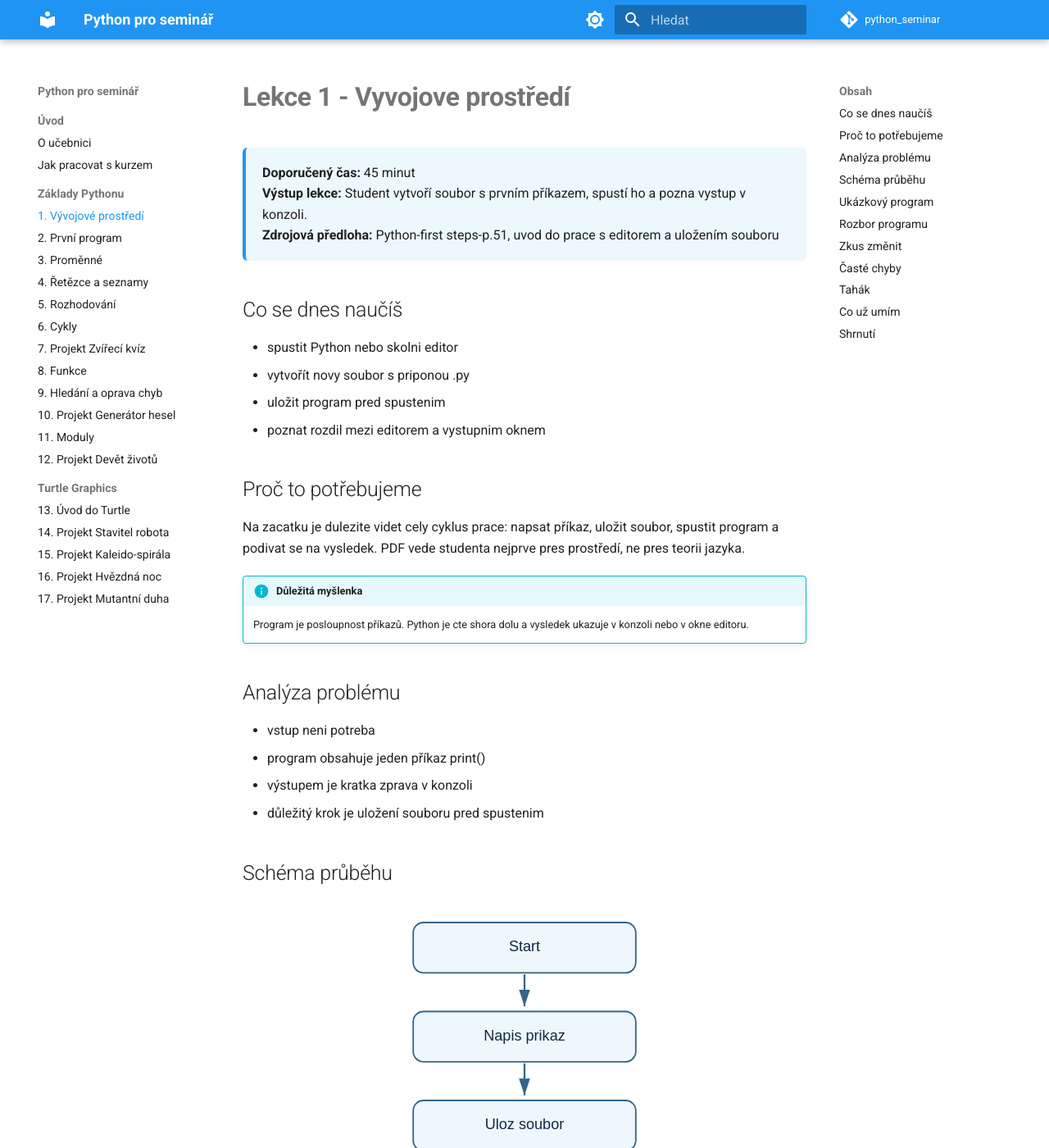
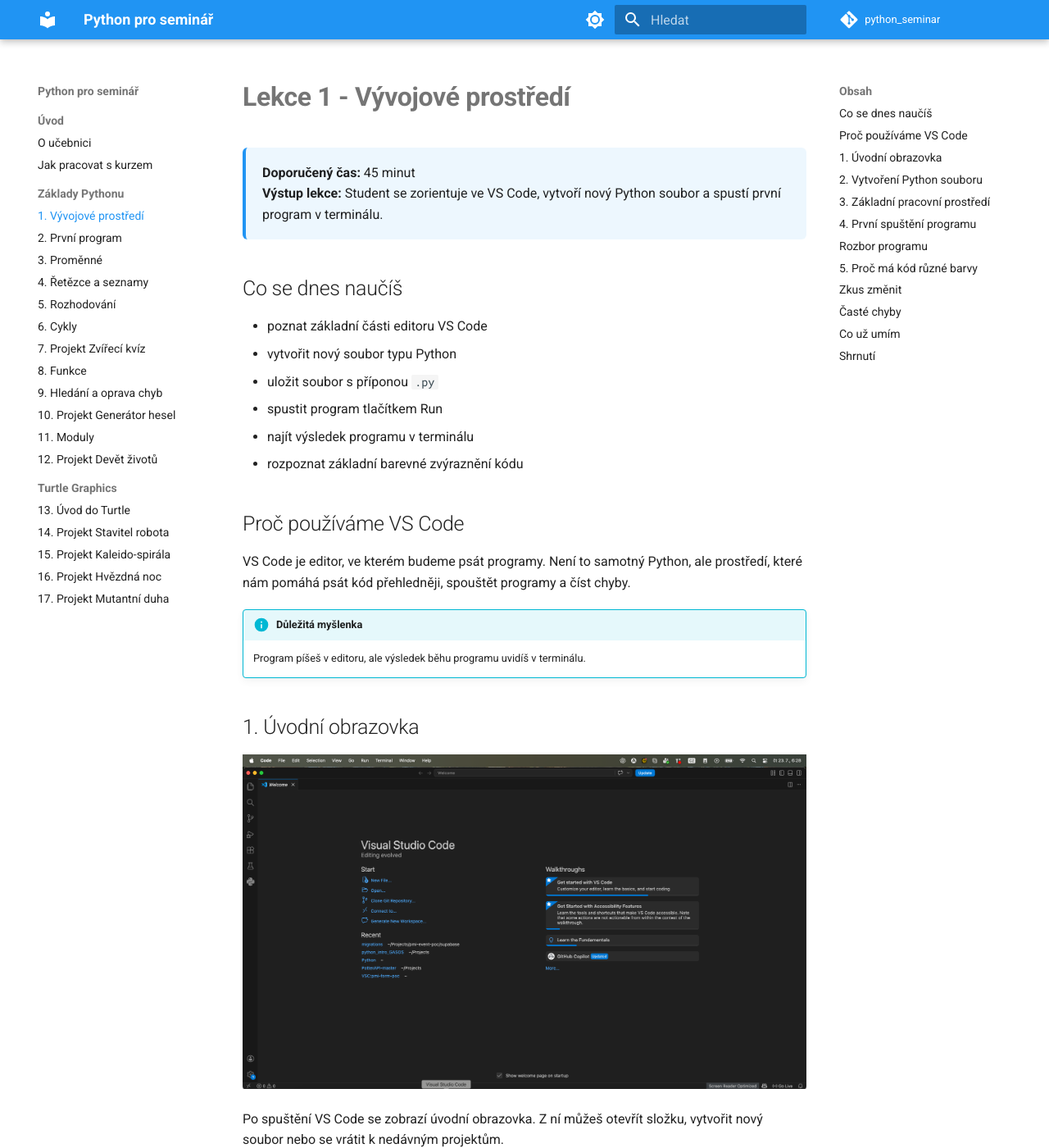
Before and after one commit to faitjaroslav-byte/python_seminar, an MkDocs documentation site: the page built from docs/01-vyvojove-prostredi/index.md, in a window 1280 px wide and 1400 px high. Shown: the whole window at 82% size. Built offline with MkDocs 1.6.1 and Material for MkDocs 9.7.7, drawn with Linux system fonts in a browser that asks for light colours; comment, search, counter and statistics services are not loaded; some of the changed text lies outside the part shown.

Commit message:
Add VS Code environment lesson

````diff
--- a/docs/01-vyvojove-prostredi/code/hello.py
+++ b/docs/01-vyvojove-prostredi/code/hello.py
@@ -1 +1,4 @@
-print("Python funguje.")
+print("Hello, World!")
+print("What's your name?")
+person = input()
+print("Hello,", person)
--- a/docs/01-vyvojove-prostredi/index.md
+++ b/docs/01-vyvojove-prostredi/index.md
@@ -1,86 +1,123 @@
-# Lekce 1 - Vyvojove prostředí
+# Lekce 1 - Vývojové prostředí
 
 <div class="lesson-meta">
 <strong>Doporučený čas:</strong> 45 minut<br>
-<strong>Výstup lekce:</strong> Student vytvoří soubor s prvním příkazem, spustí ho a pozna vystup v konzoli.<br>
-<strong>Zdrojová předloha:</strong> Python-first steps-p.51, uvod do prace s editorem a uložením souboru
+<strong>Výstup lekce:</strong> Student se zorientuje ve VS Code, vytvoří nový Python soubor a spustí první program v terminálu.
 </div>
 
 ## Co se dnes naučíš
 
-- spustit Python nebo skolni editor
-- vytvořít novy soubor s priponou .py
-- uložit program pred spustenim
-- poznat rozdil mezi editorem a vystupnim oknem
+- poznat základní části editoru VS Code
+- vytvořit nový soubor typu Python
+- uložit soubor s příponou `.py`
+- spustit program tlačítkem Run
+- najít výsledek programu v terminálu
+- rozpoznat základní barevné zvýraznění kódu
 
-## Proč to potřebujeme
+## Proč používáme VS Code
 
-Na zacatku je dulezite videt cely cyklus prace: napsat příkaz, uložit soubor, spustit program a podivat se na vysledek. PDF vede studenta nejprve pres prostředí, ne pres teorii jazyka.
+VS Code je editor, ve kterém budeme psát programy. Není to samotný Python, ale prostředí, které nám pomáhá psát kód přehledněji, spouštět programy a číst chyby.
 
 !!! info "Důležitá myšlenka"
-    Program je posloupnost příkazů. Python je cte shora dolu a vysledek ukazuje v konzoli nebo v okne editoru.
+    Program píšeš v editoru, ale výsledek běhu programu uvidíš v terminálu.
 
-## Analýza problému
+## 1. Úvodní obrazovka
 
-- vstup neni potreba
-- program obsahuje jeden příkaz print()
-- výstupem je kratka zprava v konzoli
-- důležitý krok je uložení souboru pred spustenim
+![Úvodní obrazovka VS Code](images/vscode-welcome.png)
 
-## Schéma průběhu
+Po spuštění VS Code se zobrazí úvodní obrazovka. Z ní můžeš otevřít složku, vytvořit nový soubor nebo se vrátit k nedávným projektům.
 
-![Lekce 1 - Vyvojove prostředí - schéma průběhu](images/flowchart.svg){ .flowchart }
+## 2. Vytvoření Python souboru
 
-## Ukázkový program
+![Vytvoření nového Python souboru](images/vscode-new-python-file.png)
+
+Nový program vytvoříš jako **Python File**. Soubor musí mít příponu `.py`, například:
+
+```text
+hello.py
+```
+
+!!! tip "Přípona .py"
+    Přípona `.py` říká editoru i počítači, že jde o soubor s programem v Pythonu.
+
+## 3. Základní pracovní prostředí
+
+![VS Code s editorem, explorerem a terminálem](images/vscode-python-setup.png)
+
+Na obrázku vidíš základní části prostředí:
+
+| Část | K čemu slouží |
+| --- | --- |
+| Explorer | zobrazuje soubory a složky projektu |
+| Editor kódu | místo, kde píšeš program |
+| Záložka souboru | ukazuje, který soubor právě upravuješ |
+| Tlačítko Run | spustí aktuální Python soubor |
+| Terminál | zobrazí výstup programu a případné chyby |
+| Stavový řádek | ukazuje informace o souboru a použité verzi Pythonu |
+
+## 4. První spuštění programu
+
+V editoru může být například tento program:
 
 ```python title="code/hello.py" linenums="1"
-print("Python funguje.")
+print("Hello, World!")
+print("What's your name?")
+person = input()
+print("Hello,", person)
 ```
-
-[Stáhnout soubor `hello.py`](code/hello.py){ .md-button .md-button--primary }
 
 ## Rozbor programu
 
 | Část programu | Význam |
 | --- | --- |
-| `print(...)` | zobrazi text nebo hodnotu |
-| `"Python funguje."` | řetězec, ktery se ma vypsat |
-| uložení souboru | zaruci, ze se spustí aktuální verze programu |
+| `print("Hello, World!")` | vypíše první pozdrav |
+| `print("What's your name?")` | zobrazí otázku |
+| `person = input()` | počká na vstup uživatele a uloží ho do proměnné `person` |
+| `print("Hello,", person)` | vypíše pozdrav doplněný o zadané jméno |
+
+Po spuštění se výsledek objeví dole v terminálu. Program nejdřív vypíše pozdrav, potom se zeptá na jméno a nakonec použije odpověď v dalším výpisu.
+
+## 5. Proč má kód různé barvy
+
+VS Code obarvuje části kódu, aby se v něm lépe četlo. Tomu se říká zvýraznění syntaxe. Barvy se můžou lišit podle nastaveného motivu, ale ve výchozím tmavém režimu často uvidíš podobné rozlišení:
+
+| Část kódu | Příklad | Typická barva ve VS Code Dark Mode | Co barva napovídá |
+| --- | --- | --- | --- |
+| funkce | `print`, `input` | žlutá | Python zde volá hotovou funkci |
+| textový řetězec | `"Hello, World!"` | oranžová až hnědooranžová | jde o přesný text v uvozovkách |
+| proměnná | `person` | světle modrá | jméno hodnoty uložené v programu |
+| operátor | `=` | světlá / šedá | provádí přiřazení nebo jinou operaci |
+| závorky a čárky | `(`, `)`, `,` | světlá / šedá | určují strukturu příkazu |
+| čísla řádků | `1`, `2`, `3` | šedá | pomáhají orientaci v souboru |
 
 ## Zkus změnit
 
-- Změň text uvnitr uvozovek a spust program znovu.
-- Zkus program spustit bez uložení a sleduj, co se stane v tvem editoru.
-- Pridavej další radky s print() a porovnej pořadí výstupu.
+- Změň text `Hello, World!` a program znovu spusť.
+- Zadej při spuštění jiné jméno a sleduj výsledek v terminálu.
+- Přidej další řádek s `print()`.
 
 ## Časté chyby
 
-!!! warning "Častá chyba: Soubor se nespustíl v nove verzi"
-    **Proč vznikne:** Program nebyl po uprave ulozen.
+!!! warning "Častá chyba: Program se spustí ve staré verzi"
+    **Proč vznikne:** Soubor nebyl po úpravě uložený.
 
-    **Oprava:** Pred spustenim použij Save nebo klavesovou zkratku editoru.
+    **Oprava:** Před spuštěním soubor ulož.
 
-!!! warning "Častá chyba: Python hlasi chybu u textu"
-    **Proč vznikne:** Chybi jedna uvozovka.
+!!! warning "Častá chyba: Výstup hledám v editoru"
+    **Proč vznikne:** Kód se píše v editoru, ale program běží v terminálu.
 
-    **Oprava:** Doplň stejne uvozovky na začátek i konec textu.
-
-## Tahák
-
-| Zápis | K čemu slouží |
-| --- | --- |
-| `.py` | pripona souboru s programem v Pythonu |
-| Run | spusteni programu |
-| konzole | místo, kde se objevi textovy vystup |
+    **Oprava:** Po spuštění se podívej do spodní části VS Code na panel Terminal.
 
 ## Co už umím
 
-- [ ] umím vytvořít novy soubor programu
-- [ ] umím program uložit
-- [ ] umím program spustit
-- [ ] umím najít vystup programu
+- [ ] poznám editor, explorer a terminál
+- [ ] umím vytvořit Python soubor
+- [ ] vím, proč má soubor příponu `.py`
+- [ ] umím spustit program tlačítkem Run
+- [ ] najdu výstup programu v terminálu
+- [ ] chápu, že barvy v editoru pomáhají číst kód
 
 ## Shrnutí
 
 !!! success "Zapamatuj si"
-    Lekce zavedla zakladni pracovni rytmus. Nejde jeste o mnoho příkazů, ale o jistotu, ze student vi, kde pise kód a kde vidi vysledek.
+    VS Code je pracovní stůl programátora. V editoru píšeš kód, přes Run ho spustíš a v terminálu zkontroluješ výsledek. Barevné zvýraznění ti pomáhá poznat funkce, texty, proměnné a další části programu.
````
Also changed, not shown: docs/01-vyvojove-prostredi/images/flowchart.svg (deleted), docs/01-vyvojove-prostredi/images/vscode-new-python-file.png (added), docs/01-vyvojove-prostredi/images/vscode-python-setup.png (added), docs/01-vyvojove-prostredi/images/vscode-welcome.png (added).
